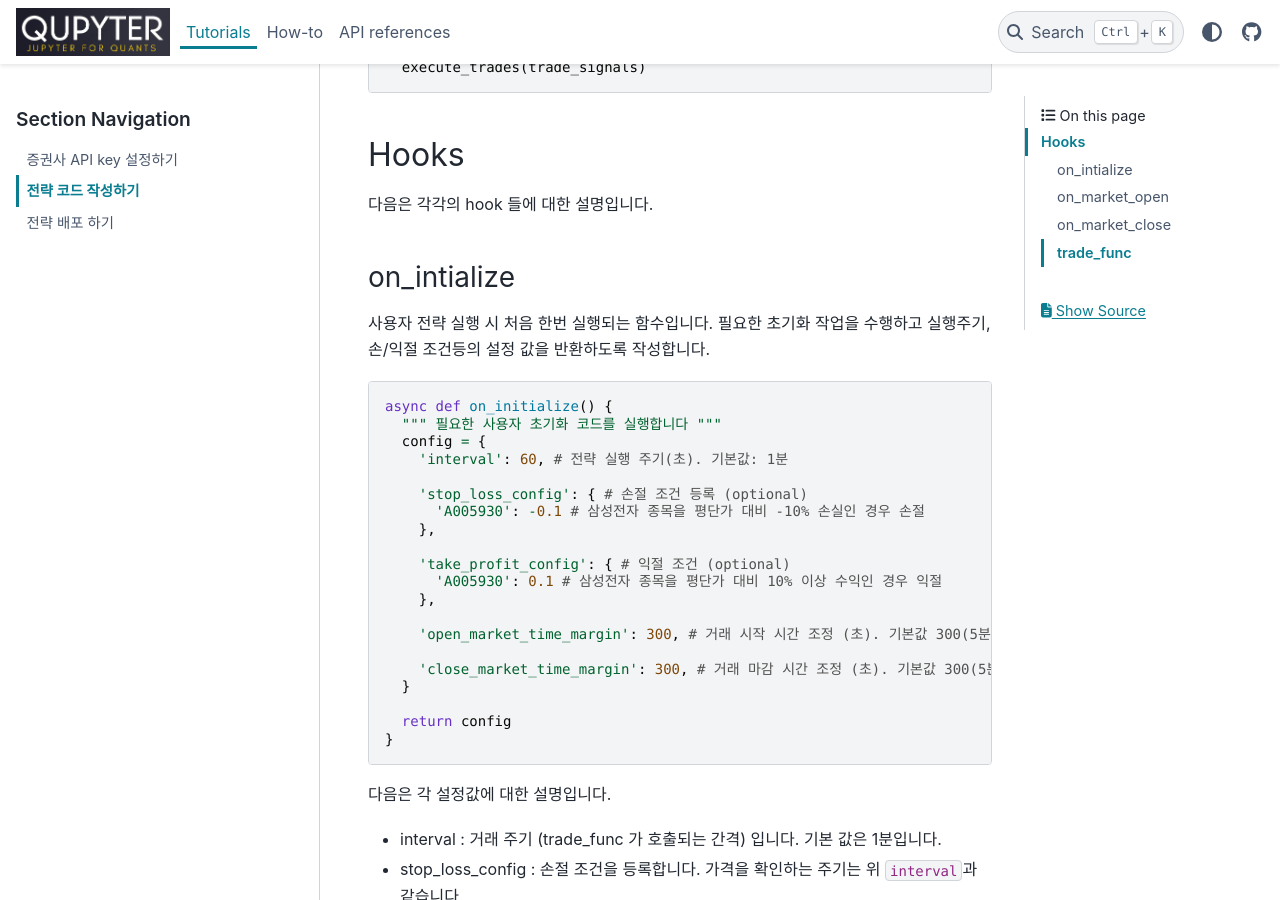
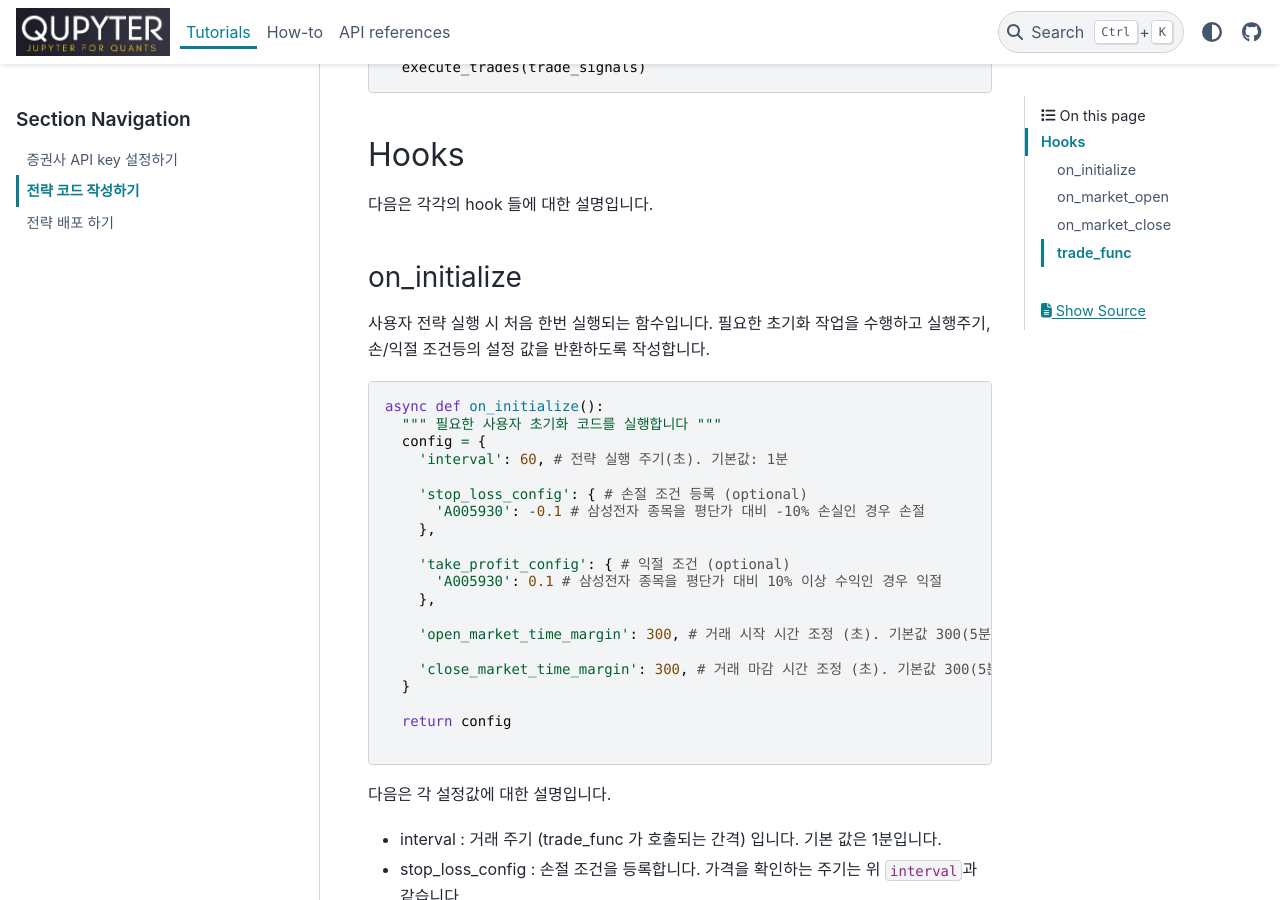
Before and after one commit to qrstai/qupyter, a Sphinx documentation site: the page built from docs/source/tutorials/strategy.md, in a window 1280 px wide and 900 px high, scrolled down 869 px. Built offline with Sphinx 7.4.7 and the PyData theme 0.15.4, drawn with Linux system fonts in a browser that asks for light colours.

Commit message:
on_initialize 오타 수정 및 함수 syntax 수정

````diff
--- a/docs/source/tutorials/strategy.md
+++ b/docs/source/tutorials/strategy.md
@@ -47,12 +47,12 @@ async def run():
 
 다음은 각각의 hook 들에 대한 설명입니다.
 
-### on_intialize
+### on_initialize
 
 사용자 전략 실행 시 처음 한번 실행되는 함수입니다. 필요한 초기화 작업을 수행하고 실행주기, 손/익절 조건등의 설정 값을 반환하도록 작성합니다.
 
 ```python
-async def on_initialize() {
+async def on_initialize():
   """ 필요한 사용자 초기화 코드를 실행합니다 """
   config = {
     'interval': 60, # 전략 실행 주기(초). 기본값: 1분
@@ -71,7 +71,7 @@ async def on_initialize() {
   }
 
   return config
-}
+
 ```
 
 다음은 각 설정값에 대한 설명입니다.
````
